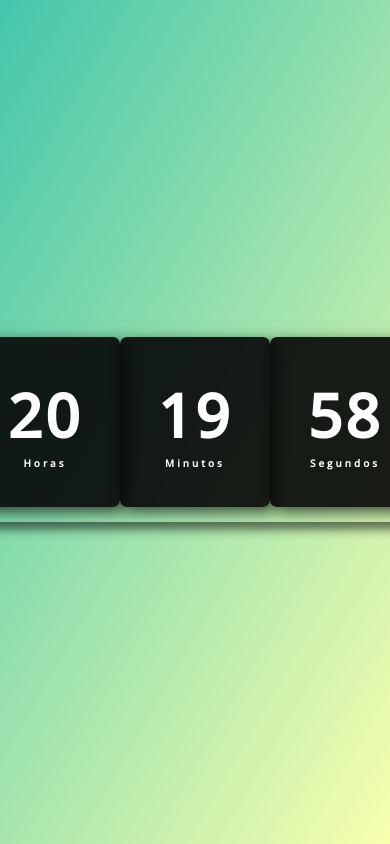
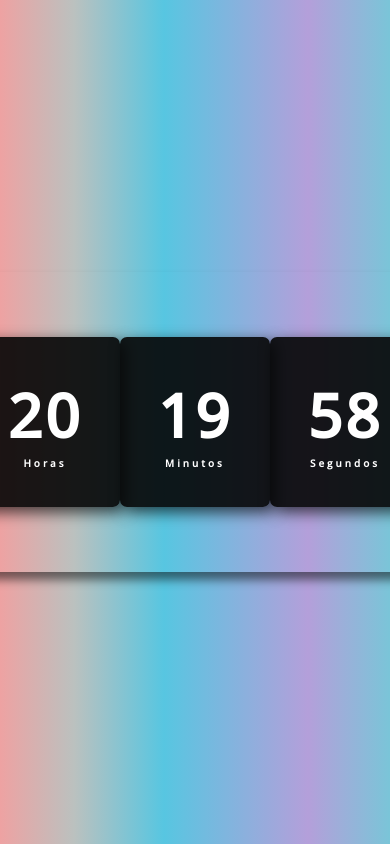
Before and after one commit to Pepestar/relogio-virtual, a plain HTML site: page index.html in a window 390 px wide. Shown: the top 844 px of the page. Drawn offline with nearby package versions, Linux system fonts and the light colour scheme.

Commit message:
verificando responsividade

```diff
--- a/assets/css/style.css
+++ b/assets/css/style.css
@@ -1,4 +1,6 @@
 @import url('https://fonts.googleapis.com/css2?family=Open+Sans:wght@300;400;500&family=VT323&display=swap');
+
+
 
 * {
     margin: 0;
@@ -8,18 +10,19 @@
 
 body {
     height: 100vh;
-    background: linear-gradient(120deg, #43c6ac, #f8ffae);
+    background-image: linear-gradient(to right, #eea2a2 0%, #bbc1bf 19%, #57c6e1 42%, #b49fda 79%, #7ac5d8 100%);
     display: flex;
     align-items: center;
     justify-content: center;
 }
 
 .relogio {
+    height: 100vh;
     display: flex;
     align-items: center;
     justify-content: space-around;
-    height: 200px;
-    width: 550px;
+    height: 300px;
+    width: 600px;
     background: transparent;
     border-radius: 3px;
     box-shadow: 0px 8px 10px rgba(0, 0, 0, .5);
```
